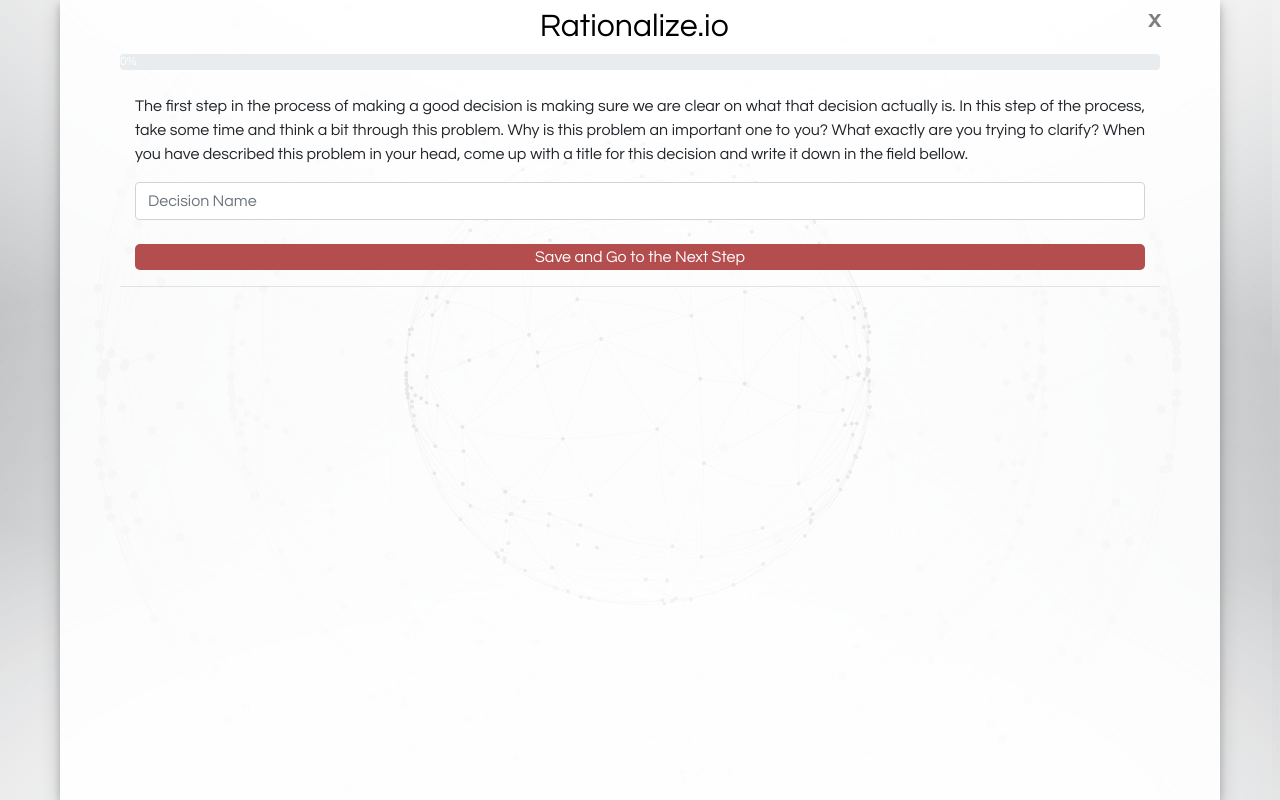
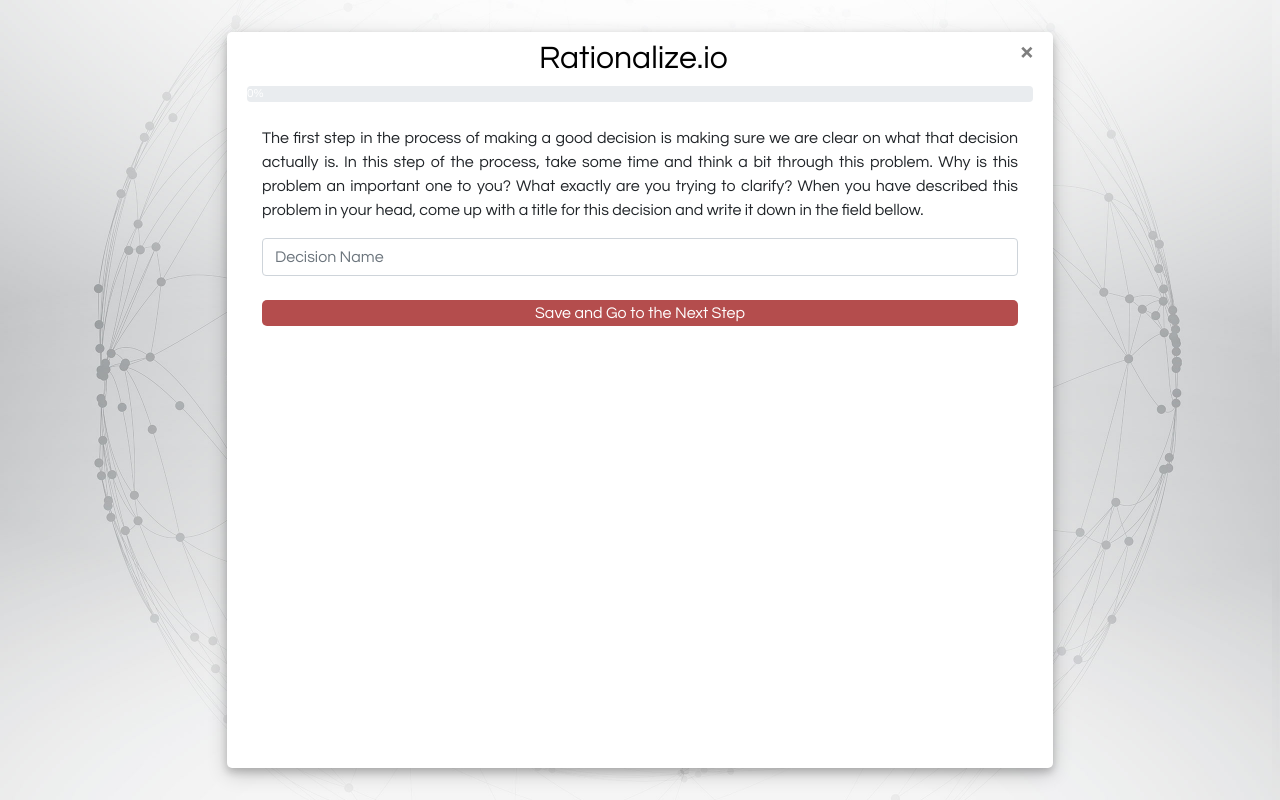
Before and after one commit to dkalinchenko/rationalize.io, a plain HTML site: page rationalize.html in a window 1280 px wide. Drawn offline with nearby package versions, Linux system fonts and the light colour scheme.

Commit message:
minor UI updates

```diff
--- a/rationalize.html
+++ b/rationalize.html
@@ -37,10 +37,10 @@
 </head>
 
 <body>
-  <div class='wrapper pt-2'>
+  <div class='wrapper mx-auto pt-2'>
     <div class='header'>
       <a class="close" aria-label="Close" href="index.html">
-        <span aria-hidden="true">x</span>
+        <span aria-hidden="true">&times;</span>
         </button>
         <h1 class="text-center decisionHeader"><a href='index.html'>Rationalize.io</a></h1>
     </div>
@@ -64,7 +64,6 @@
         <br />
         <button type="button" class='newDecisionButton'>Save and Go to the Next Step</button>
       </div>
-      <hr />
     </div>
 
 
@@ -247,7 +246,6 @@
 
         </div>
       </div>
-      <hr />
 
     </div>
 
@@ -353,7 +351,6 @@
 
         </div>
       </div>
-      <hr />
     </div>
 
     <!-- STEP 4 - FILLING OUT THE TABLE -->
--- a/styles.css
+++ b/styles.css
@@ -112,7 +112,7 @@
   position:relative;
   height: 100%;
   overflow-y:scroll;
-  background-color: rgba(255,255,255, 0.9);
+  background-color: rgba(255,255,255, 1);
   padding-left: 20px;
   padding-right: 20px;
   box-shadow: 0 4px 8px 0 rgba(0, 0, 0, 0.2), 0 6px 20px 0 rgba(0, 0, 0, 0.19);
@@ -282,15 +282,16 @@
 
 /* MARGIN ADJUST FOR A LARGER SCREEN (OTHER RESPONSIVE FEATURES ARE MADE VIA BOOTSTRAP) */
 
-@media only screen and (min-width: 768px) {
+@media only screen and (min-width: 826px) {
   body, html {
-    /* margin: 0 30px; */
+    padding-top: 16px;
+    padding-bottom: 16px;
   }
   .wrapper {
-    margin-left: 60px;
-    margin-right: 60px;
-    padding-left: 60px;
-    padding-right: 60px;
+    width: 826px;
+    /* margin-top: 16px;
+    margin-bottom: 16px; */
+    border-radius: 5px;
   }
 
   .indexContainer {
```
